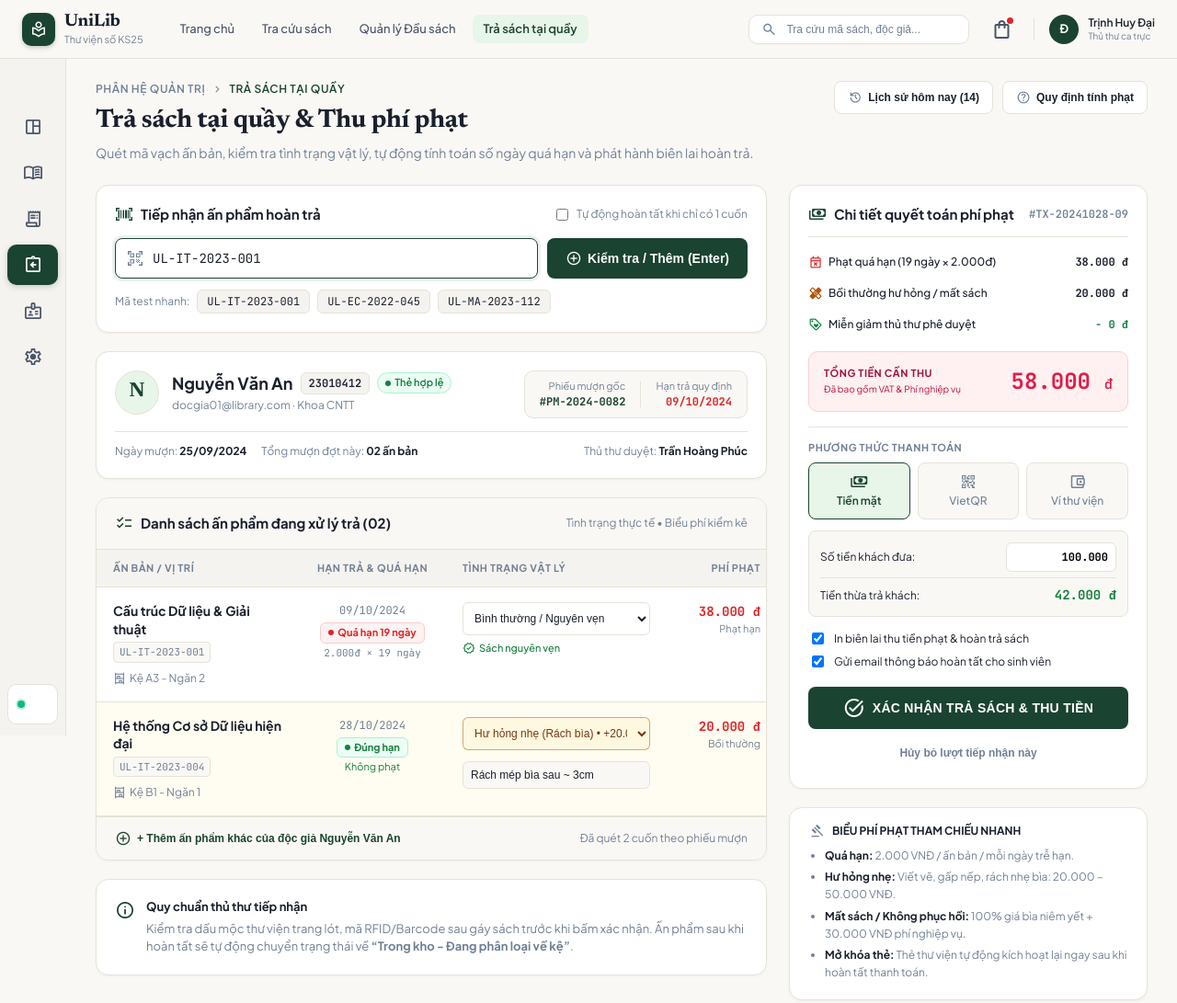
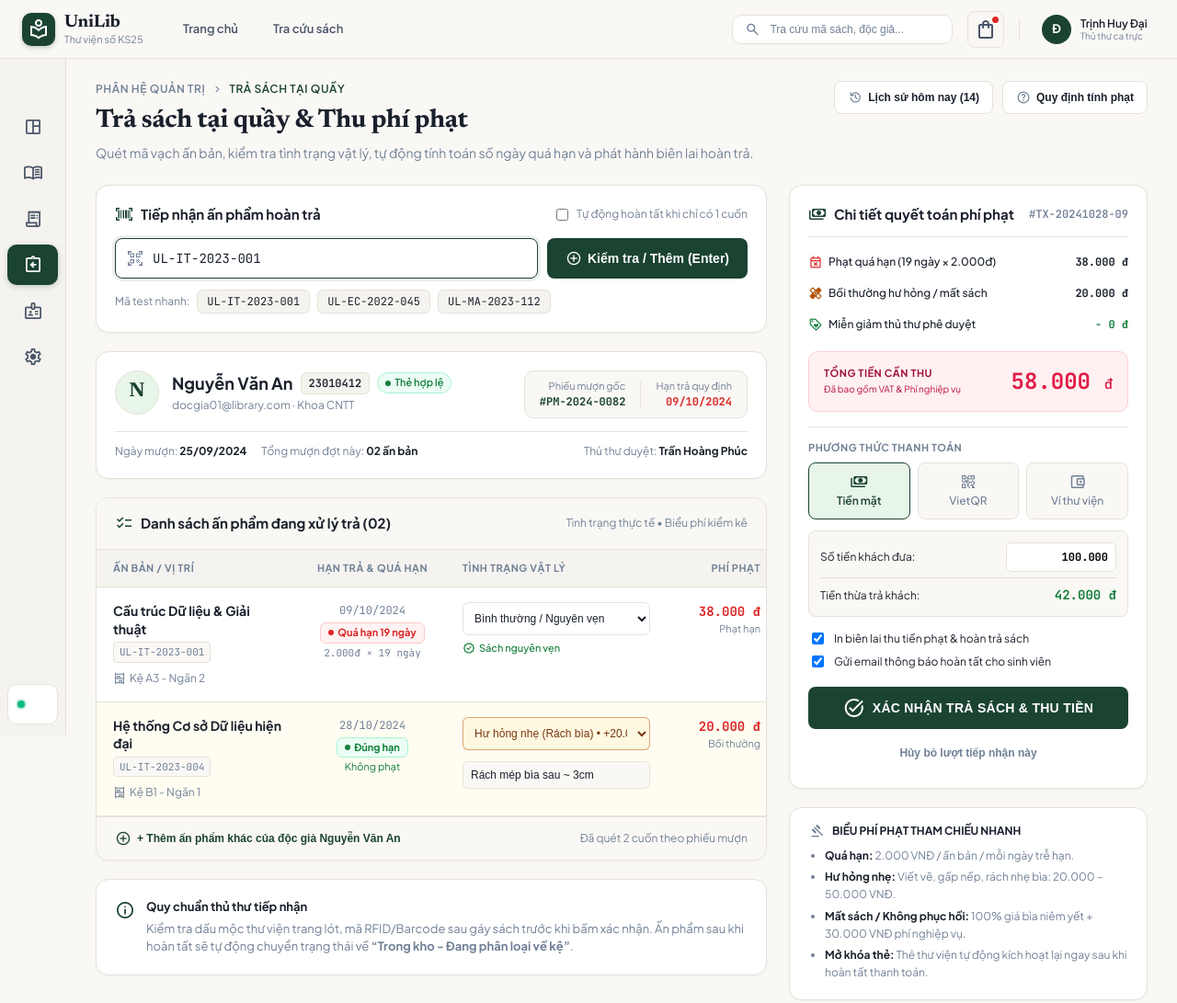
Before and after one commit to NhanSkibidi/Web-project, a plain HTML site: page frontend/pages/returns.html in a window 1280 px wide. Shown: the top 1091 px of the page at 92% size. Drawn offline with nearby package versions, Linux system fonts and the light colour scheme.

Commit message:
T3CFB37: [UI] loai bo link trung o header, them hieu ung nhay len khi hover header

```diff
--- a/frontend/css/books.css
+++ b/frontend/css/books.css
@@ -91,6 +91,12 @@ body.books-body {
   gap: 10px;
   text-decoration: none;
   color: inherit;
+  transition: transform 0.22s cubic-bezier(0.34, 1.56, 0.64, 1);
+  will-change: transform;
+}
+
+.brand-badge:hover {
+  transform: translateY(-2px);
 }
 
 .brand-icon {
@@ -103,10 +109,12 @@ body.books-body {
   align-items: center;
   justify-content: center;
   box-shadow: 0 2px 5px rgba(27, 67, 50, 0.25);
-}
-
-.brand-icon .material-symbols-outlined {
-  font-size: 20px;
+  transition: transform 0.22s cubic-bezier(0.34, 1.56, 0.64, 1), box-shadow 0.22s ease;
+}
+
+.brand-badge:hover .brand-icon {
+  transform: scale(1.05);
+  box-shadow: 0 4px 10px rgba(27, 67, 50, 0.35);
 }
 
 .brand-text {
@@ -133,28 +141,45 @@ body.books-body {
 .topbar-nav {
   display: flex;
   align-items: center;
-  gap: 6px;
+  gap: 8px;
 }
 
 .topbar-nav-link {
   font-size: 13px;
-  font-weight: 500;
+  font-weight: 600;
   color: var(--color-text-secondary);
   text-decoration: none;
-  padding: 6px 12px;
+  padding: 7px 14px;
   border-radius: 8px;
-  transition: all 0.15s ease;
+  display: inline-flex;
+  align-items: center;
+  border: 1px solid transparent;
+  transition: transform 0.22s cubic-bezier(0.34, 1.56, 0.64, 1),
+              background 0.2s ease,
+              color 0.2s ease,
+              border-color 0.2s ease,
+              box-shadow 0.22s ease;
+  will-change: transform;
 }
 
 .topbar-nav-link:hover {
-  color: var(--color-text-primary);
+  color: var(--color-brand);
   background: var(--color-surface);
+  border-color: var(--color-border);
+  transform: translateY(-3px);
+  box-shadow: 0 4px 12px rgba(27, 67, 50, 0.12);
+}
+
+.topbar-nav-link:active {
+  transform: translateY(-1px) scale(0.97);
+  box-shadow: 0 2px 4px rgba(27, 67, 50, 0.08);
 }
 
 .topbar-nav-link.active {
   color: var(--color-brand);
   background: var(--color-brand-light);
-  font-weight: 600;
+  border-color: rgba(27, 67, 50, 0.2);
+  font-weight: 700;
 }
 
 .topbar-right {
@@ -204,12 +229,18 @@ body.books-body {
   display: flex;
   align-items: center;
   justify-content: center;
-  transition: all 0.15s;
+  transition: transform 0.22s cubic-bezier(0.34, 1.56, 0.64, 1),
+              background 0.15s ease,
+              color 0.15s ease,
+              box-shadow 0.22s ease;
+  will-change: transform;
 }
 
 .topbar-icon-btn:hover {
   background: var(--color-surface);
   color: var(--color-brand);
+  transform: translateY(-2px);
+  box-shadow: 0 4px 8px rgba(27, 67, 50, 0.12);
 }
 
 .topbar-divider {
@@ -222,6 +253,16 @@ body.books-body {
   display: flex;
   align-items: center;
   gap: 10px;
+  padding: 4px 8px;
+  border-radius: 8px;
+  transition: transform 0.22s cubic-bezier(0.34, 1.56, 0.64, 1), background 0.15s ease;
+  cursor: pointer;
+  will-change: transform;
+}
+
+.librarian-profile:hover {
+  transform: translateY(-2px);
+  background: var(--color-surface);
 }
 
 .librarian-avatar {
--- a/frontend/css/returns.css
+++ b/frontend/css/returns.css
@@ -86,6 +86,12 @@ body.returns-body {
   gap: 10px;
   text-decoration: none;
   color: inherit;
+  transition: transform 0.22s cubic-bezier(0.34, 1.56, 0.64, 1);
+  will-change: transform;
+}
+
+.brand-badge:hover {
+  transform: translateY(-2px);
 }
 
 .brand-icon {
@@ -98,10 +104,12 @@ body.returns-body {
   align-items: center;
   justify-content: center;
   box-shadow: 0 2px 5px rgba(27, 67, 50, 0.25);
-}
-
-.brand-icon .material-symbols-outlined {
-  font-size: 20px;
+  transition: transform 0.22s cubic-bezier(0.34, 1.56, 0.64, 1), box-shadow 0.22s ease;
+}
+
+.brand-badge:hover .brand-icon {
+  transform: scale(1.05);
+  box-shadow: 0 4px 10px rgba(27, 67, 50, 0.35);
 }
 
 .brand-text {
@@ -128,28 +136,45 @@ body.returns-body {
 .topbar-nav {
   display: flex;
   align-items: center;
-  gap: 6px;
+  gap: 8px;
 }
 
 .topbar-nav-link {
   font-size: 13px;
-  font-weight: 500;
+  font-weight: 600;
   color: var(--color-text-secondary);
   text-decoration: none;
-  padding: 6px 12px;
+  padding: 7px 14px;
   border-radius: 8px;
-  transition: all 0.15s ease;
+  display: inline-flex;
+  align-items: center;
+  border: 1px solid transparent;
+  transition: transform 0.22s cubic-bezier(0.34, 1.56, 0.64, 1),
+              background 0.2s ease,
+              color 0.2s ease,
+              border-color 0.2s ease,
+              box-shadow 0.22s ease;
+  will-change: transform;
 }
 
 .topbar-nav-link:hover {
-  color: var(--color-text-primary);
+  color: var(--color-brand);
   background: var(--color-surface);
+  border-color: var(--color-border);
+  transform: translateY(-3px);
+  box-shadow: 0 4px 12px rgba(27, 67, 50, 0.12);
+}
+
+.topbar-nav-link:active {
+  transform: translateY(-1px) scale(0.97);
+  box-shadow: 0 2px 4px rgba(27, 67, 50, 0.08);
 }
 
 .topbar-nav-link.active {
   color: var(--color-brand);
   background: var(--color-brand-light);
-  font-weight: 600;
+  border-color: rgba(27, 67, 50, 0.2);
+  font-weight: 700;
 }
 
 .topbar-right {
@@ -191,21 +216,26 @@ body.returns-body {
 .topbar-icon-btn {
   position: relative;
   background: transparent;
-  border: 1px solid transparent;
-  padding: 6px;
+  border: 1px solid var(--color-border);
+  padding: 7px;
   border-radius: 8px;
   color: var(--color-text-secondary);
   cursor: pointer;
   display: flex;
   align-items: center;
   justify-content: center;
-  transition: all 0.15s;
+  transition: transform 0.22s cubic-bezier(0.34, 1.56, 0.64, 1),
+              background 0.15s ease,
+              color 0.15s ease,
+              box-shadow 0.22s ease;
+  will-change: transform;
 }
 
 .topbar-icon-btn:hover {
   background: var(--color-surface);
-  border-color: var(--color-border);
-  color: var(--color-text-primary);
+  color: var(--color-brand);
+  transform: translateY(-2px);
+  box-shadow: 0 4px 8px rgba(27, 67, 50, 0.12);
 }
 
 .topbar-icon-btn .badge-dot {
@@ -228,6 +258,16 @@ body.returns-body {
   display: flex;
   align-items: center;
   gap: 10px;
+  padding: 4px 8px;
+  border-radius: 8px;
+  transition: transform 0.22s cubic-bezier(0.34, 1.56, 0.64, 1), background 0.15s ease;
+  cursor: pointer;
+  will-change: transform;
+}
+
+.librarian-profile:hover {
+  transform: translateY(-2px);
+  background: var(--color-surface);
 }
 
 .librarian-avatar {
--- a/frontend/pages/returns.html
+++ b/frontend/pages/returns.html
@@ -32,8 +32,6 @@
       <nav class="topbar-nav">
         <a href="../index.html" class="topbar-nav-link">Trang chủ</a>
         <a href="../index.html" class="topbar-nav-link">Tra cứu sách</a>
-        <a href="books.html" class="topbar-nav-link">Quản lý Đầu sách</a>
-        <a href="returns.html" class="topbar-nav-link active">Trả sách tại quầy</a>
       </nav>
     </div>
 
```
Also changed, not shown: frontend/pages/books.html (+0 -2 lines).
